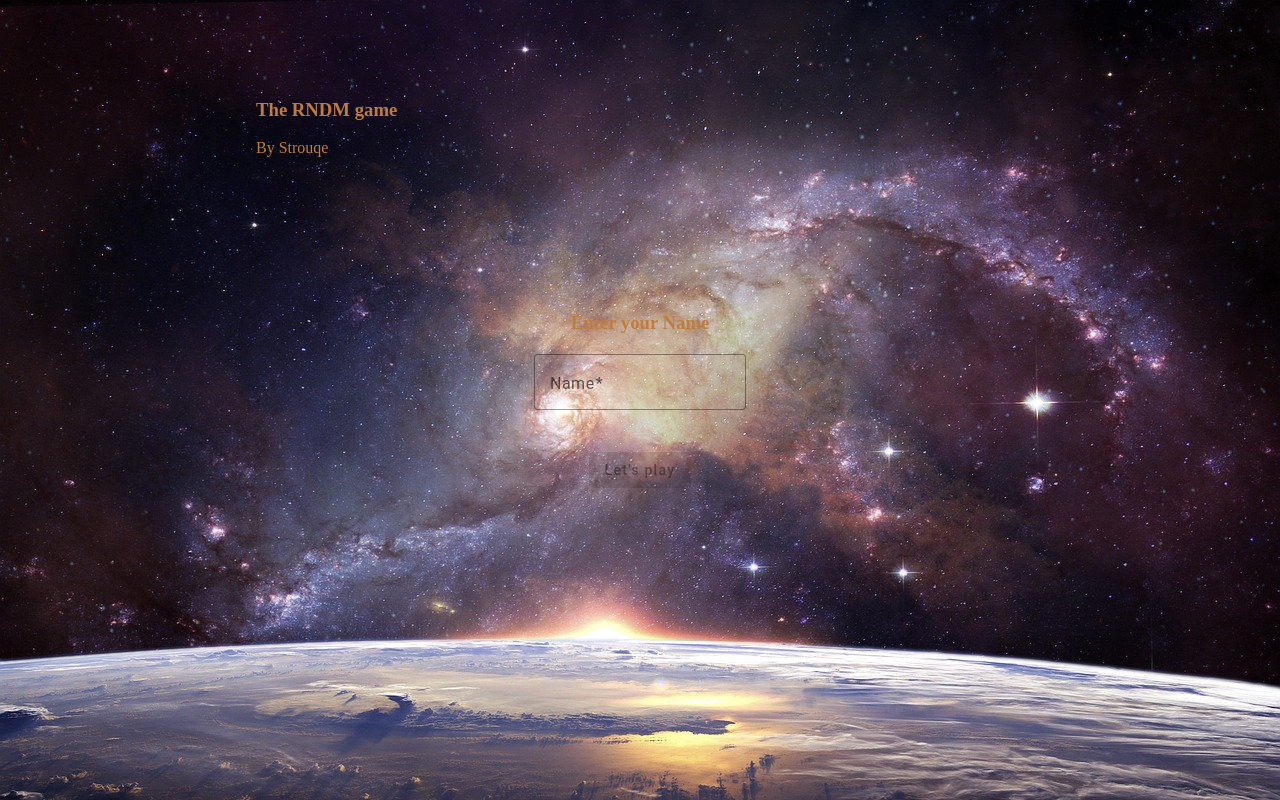
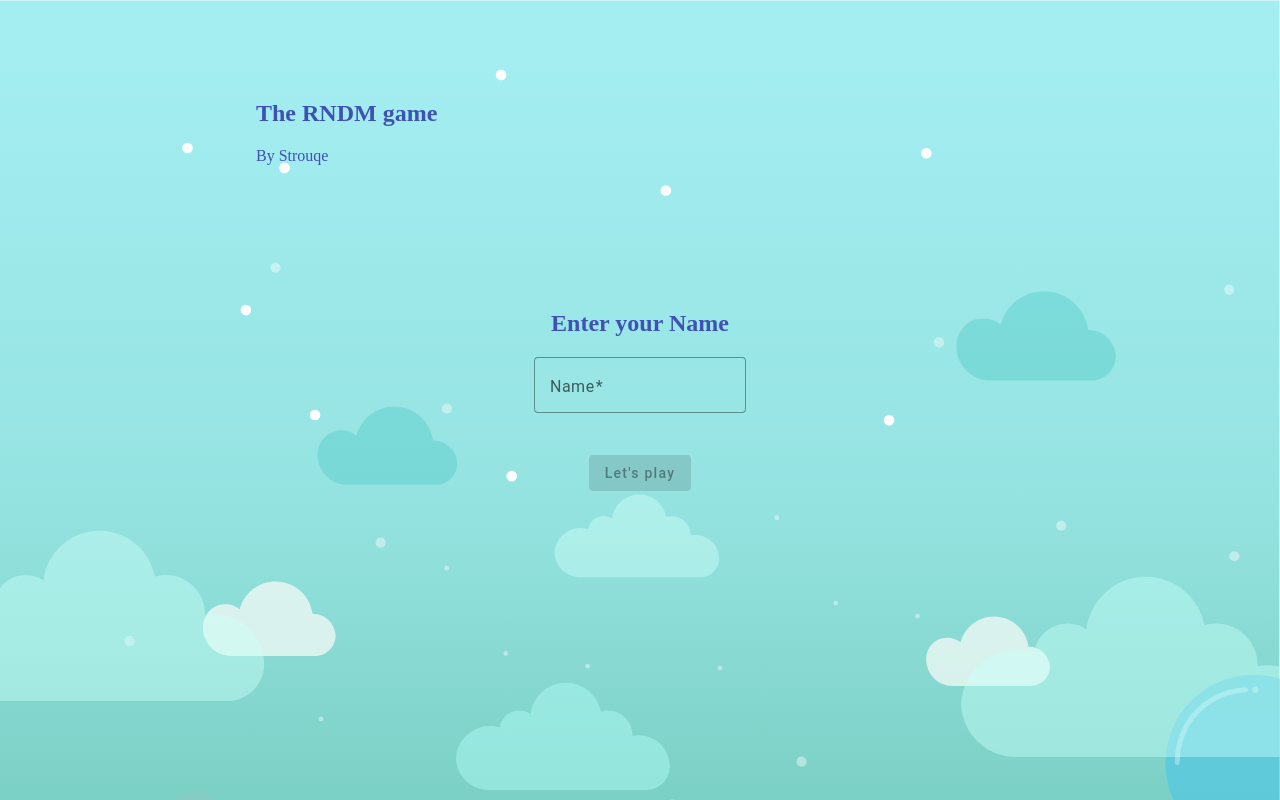
Before and after one commit to Strouqe/the-random-game, an Angular app in the folder game-front/: page / in a window 1280 px wide. Built offline with nearby package versions, Linux system fonts and the light colour scheme.

Commit message:
player-online css changes

```diff
--- a/game-front/src/app/components/characters/characters.component.html
+++ b/game-front/src/app/components/characters/characters.component.html
@@ -11,10 +11,11 @@
       />
       <div matLine class="characters__list__item-characteristics">
         <h4 matLine>{{ character.name }}</h4>
-        <p><span>Str:{{ character.characteristics.strength }} </span><span>Dex: {{ character.characteristics.dexterity }} </span><span>Int: {{ character.characteristics.intelect }}</span> </p>
-        <!-- <p>Strength: {{ character.characteristics.strength }}</p>
-        <p>Dexterity: {{ character.characteristics.dexterity }}</p>
-        <p>Intelect: {{ character.characteristics.intelect }}</p> -->
+        <p>
+          <span>Str:{{ character.characteristics.strength }} </span>
+          <span>Dex: {{ character.characteristics.dexterity }} </span>
+          <span>Int: {{ character.characteristics.intelect }}</span>
+        </p>
         <p>Income: {{ character.income }}</p>
         <div>
           Add for
@@ -32,7 +33,10 @@
       </div>
     </mat-card>
   </div>
-  <div class="characters__spinner" *ngIf="!characters || characters.length == 0">
+  <div
+    class="characters__spinner"
+    *ngIf="!characters || characters.length == 0"
+  >
     <mat-progress-spinner
       class="example-margin"
       color="primary"
--- a/game-front/src/app/components/home/home.component.scss
+++ b/game-front/src/app/components/home/home.component.scss
@@ -3,9 +3,6 @@
   flex-flow: column nowrap;
   width: 100%;
   height: 100%;
-
-  background-image: url(../../images/galaxy2.webp);
-  background-size: cover;
 
   &__nav{
     display: flex;
@@ -24,21 +21,13 @@
   }
 
   &__generated{
-    // display: felx;
-    // flex-direction: column;
-    // justify-content: space-around;
-    // height: 85%;
 
     &__characters{
-
       height: 50%;
       margin-top: 10px;
-      // margin: 20px 0;
     }
     &__missions{
       height: 50%;
-
-      // margin: 20px 0;
     }
   }
 }
--- a/game-front/src/app/components/players-online/players-online.component.scss
+++ b/game-front/src/app/components/players-online/players-online.component.scss
@@ -1,37 +1,24 @@
-// .players-online {
-//   max-width: 150px;
-//   margin: auto;
-//   text-align: center;
-
-//   &__list{
-//     &__item{
-//       height: 150px;
-//       width: 170px;
-//       margin: 15px 0;
-
-//       P{
-//         margin: 0;
-//       }
-//     }
-//   }
-// }
 .players-online {
   position: relative;
-  height: 70px;
+  height: 60px;
   width: 100%;
   overflow: hidden;
-  margin: 20px 0;
-  // border: 2px solid red;
+  padding: 13px 0;
+  margin-top: 10px;
+  align-self: end;
+
+  background-color: #3F51B5;
 
   &__scrolling-text {
     z-index: 1000;
     position: absolute;
     display: flex;
     width: 100%;
+    min-width: 60px;
     height: 100%;
     margin: 0;
     color: #fff;
-    line-height: 25px;
+    line-height: 20px;
     text-align: center;
     -moz-transform:translateX(100%);
     -webkit-transform:translateX(100%);
@@ -44,11 +31,7 @@
     &__player{
       display: flex;
       flex-direction: column;
-      width: 300px;
-      margin: 0 10px;
-      padding: 0 10px;
-      // border: 1px solid #ccc;
-      border-radius: 4px;
+      width: 200px;
     }
   }
 }
--- a/game-front/src/app/components/user-characters/user-characters.component.html
+++ b/game-front/src/app/components/user-characters/user-characters.component.html
@@ -18,9 +18,9 @@
     <div matLine class="user-characters__character-characteristics">
       <h4 matLine>{{ character.name }}</h4>
       <p>
-        <span>Str:{{ character.characteristics.strength }} </span
-        ><span>Dex: {{ character.characteristics.dexterity }} </span
-        ><span>Int: {{ character.characteristics.intelect }}</span>
+        <span>Str:{{ character.characteristics.strength }} </span>
+        <span>Dex: {{ character.characteristics.dexterity }} </span>
+        <span>Int: {{ character.characteristics.intelect }}</span>
       </p>
       <p>Income: {{ character.income }}</p>
       <div class="user-characters__character-characteristics--button-container">
--- a/game-front/src/app/components/user-characters/user-characters.component.scss
+++ b/game-front/src/app/components/user-characters/user-characters.component.scss
@@ -11,7 +11,6 @@
     justify-content: space-around;
     align-items: center;
 
-    // height: 180px;
     width: 320px;
 
     padding: 0 8px;
--- a/game-front/src/app/components/user-login/user-login.component.html
+++ b/game-front/src/app/components/user-login/user-login.component.html
@@ -1,10 +1,10 @@
 <div class="login">
   <div class="login__header">
-    <h3>The RNDM game</h3>
+    <h2>The RNDM game</h2>
     <p>By Strouqe</p>
   </div>
   <form class="login__form" [formGroup]="userForm" (ngSubmit)="onSubmit()">
-    <h3>Enter your Name</h3>
+    <h2>Enter your Name</h2>
     <mat-form-field appearance="outline">
       <mat-label>Name</mat-label>
       <input formControlName="userName" matInput minlength="3" />
--- a/game-front/src/app/components/user-login/user-login.component.scss
+++ b/game-front/src/app/components/user-login/user-login.component.scss
@@ -1,9 +1,9 @@
-.login{
+.login {
   position: relative;
   height: 100%;
 
-  color: #bd7c40;
-  background-image: url(../../images/galaxy-3608029_1280.jpg);
+  color: #3F51B5;
+  background-image: url(../../images/blue-sky.svg);
   background-size: cover;
   &__header {
     position: absolute;
```
Also changed, not shown: game-front/src/app/components/players-online/players-online.component.html (+0 -10 lines), game-front/src/app/images/blue-sky.svg (added).
